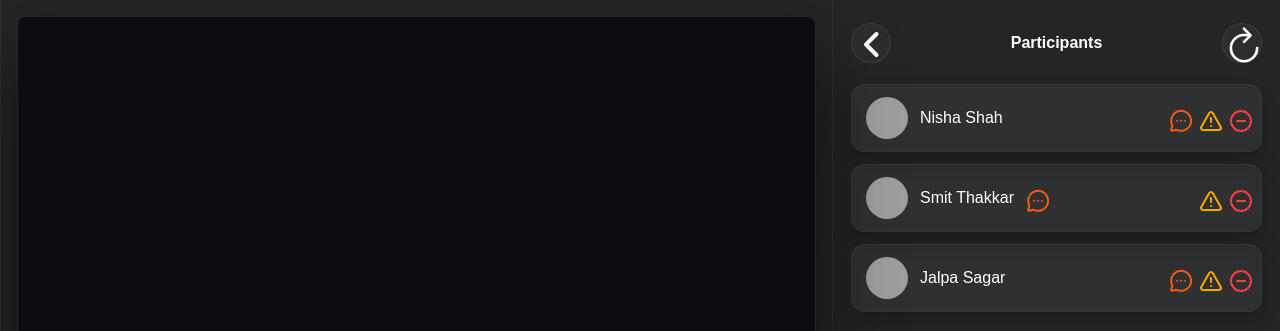
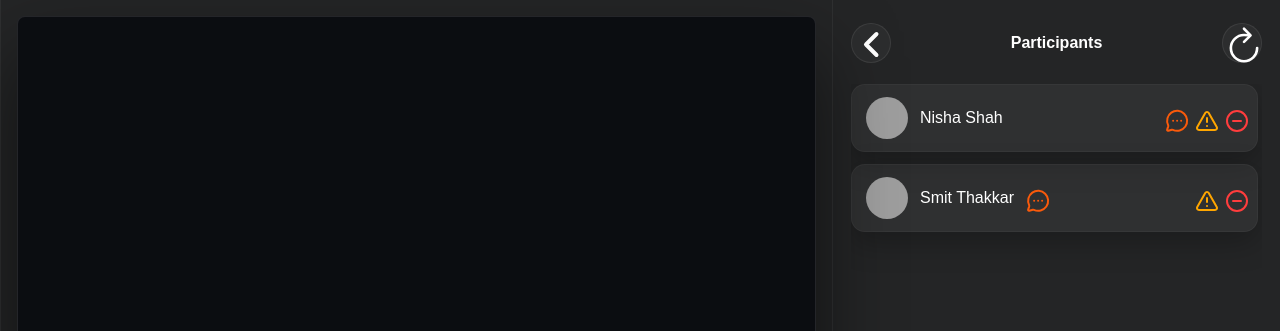
Before and after one commit to Atharva-System/js-zoom-video-call, a website built with Vite: page index.html in a window 1280 px wide. Shown: the top 331 px of the page. Built offline with nearby package versions, Linux system fonts and the light colour scheme; grey boxes are pictures that could not be loaded; a script that the page names is missing.

Commit message:
Update code for scroll

```diff
--- a/index.html
+++ b/index.html
@@ -513,37 +513,6 @@
               </span>
             </div>
           </div>
-
-          <div class="participant-card">
-            <div class="left">
-              <img src="https://i.pravatar.cc/100?img=33" class="avatar" />
-              <span class="name">Jalpa Sagar</span>
-            </div>
-            <div class="actions">
-              <span class="icon chat" title="Start chat">
-                <img
-                  src="src/assets/participants-action-svg/start_message.svg"
-                  alt="Start chat"
-                />
-              </span>
-              <span
-                class="icon warning"
-                data-user="Jalpa Sagar"
-                title="Warning user"
-              >
-                <img
-                  src="src/assets/participants-action-svg/warning_message.svg"
-                  alt="Warning icon"
-                />
-              </span>
-              <span class="icon remove" title="Remove user">
-                <img
-                  src="src/assets/participants-action-svg/remove_user.svg"
-                  alt="Remove user"
-                />
-              </span>
-            </div>
-          </div>
         </div>
 
         <!-- Warning modal -->
--- a/src/style.css
+++ b/src/style.css
@@ -1257,12 +1257,18 @@ body {
   flex-direction: column;
   gap: 16px;
   position: relative;
+  height: 100vh;
+  overflow: hidden;
 }
 
 .participants-container {
   display: flex;
   flex-direction: column;
   gap: 12px;
+  flex: 1;
+  min-height: 0;
+  overflow-y: auto;
+  padding-right: 4px;
 }
 
 .participant-card {
```
